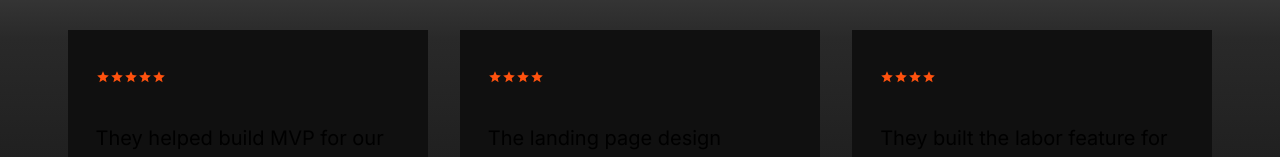
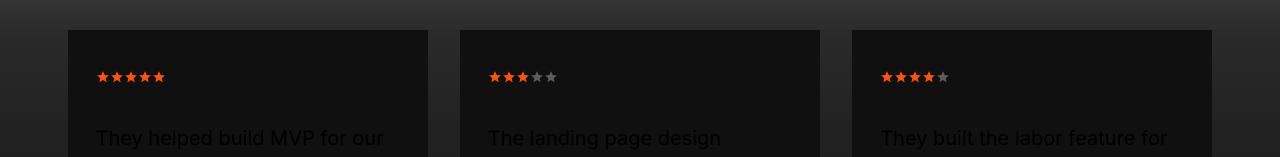
Before and after one commit to codesirpi/landing-site, a Next.js app: page / in a window 1280 px wide. Shown: the part 198-355 px from the top of the page. Built offline with nearby package versions, Linux system fonts and the light colour scheme.

Commit message:
changes updated

```diff
--- a/app/components/reviews-section/review-section.tsx
+++ b/app/components/reviews-section/review-section.tsx
@@ -15,7 +15,7 @@ const ReviewsSection = () => {
       Company: "UrbanCore",
     },
     {
-      rating: 4,
+      rating: 3,
       comment: "The landing page design exceeded our expectations",
       profilePicture:
         "https://st.depositphotos.com/2218212/2938/i/950/depositphotos_29387653-stock-photo-facebook-profile.jpg",
--- a/app/components/reviews-section/testimonal.tsx
+++ b/app/components/reviews-section/testimonal.tsx
@@ -1,5 +1,7 @@
 import { Icon } from "@iconify/react/dist/iconify.js";
+import Image from "next/image";
 import React from "react";
+import test from "../../assets/contact-section/logo.png";
 
 type MockData = {
   rating: number;
@@ -10,7 +12,7 @@ type MockData = {
   Company: string;
 };
 
-const Testimonal = ({mockData}: {mockData:MockData[]}) => {
+const Testimonal = ({ mockData }: { mockData: MockData[] }) => {
   return (
     <div className="flex justify-center">
       <div className="flex gap-x-8  w-full h-fit my-20 max-w-[1145px]">
@@ -29,15 +31,25 @@ const Testimonal = ({mockData}: {mockData:MockData[]}) => {
                   color="#FF520E"
                 />
               ))}
+              {Array.from({ length: 5 - data.rating }, (_, i) => (
+                <Icon
+                  icon="material-symbols:star"
+                  width={14}
+                  height={14}
+                  key={i}
+                  color="#5C5C5C"
+                />
+              ))}
             </div>
             <div className="text-xl">{data.comment}</div>
             <div className="flex items-center gap-x-5">
-              <img
-                src={
-                  "https://st.depositphotos.com/2218212/2938/i/950/depositphotos_29387653-stock-photo-facebook-profile.jpg"
-                }
+              <Image
+                src="https://st.depositphotos.com/2218212/2938/i/950/depositphotos_29387653-stock-photo-facebook-profile.jpg"
+                width={28}
+                height={28}
+                unoptimized
+                alt="profile-photo"
                 className="w-7 h-7 rounded-full"
-                alt="profile-photo"
               />
               <div className="text-sm">
                 <div>{data.profileName}</div>
```
